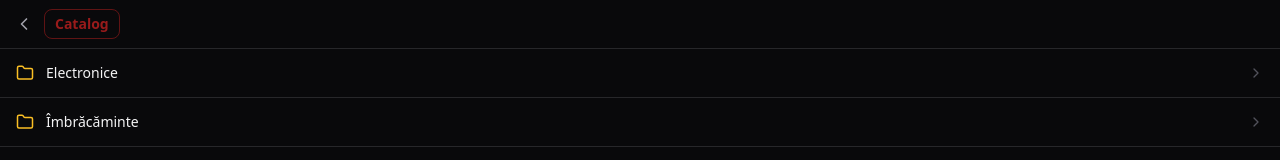
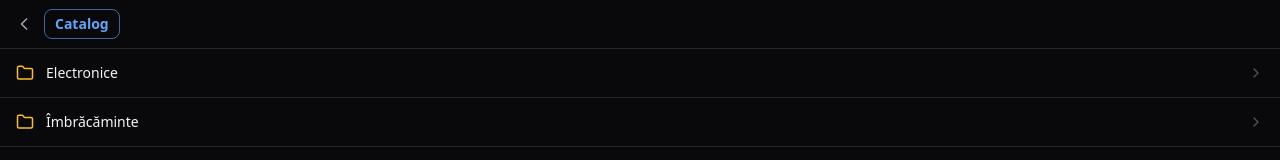
Before and after one commit to simionescuOv/v3-oneSKU, a React (Vite) app: page /catalog in a window 1280 px wide. Shown: the top 160 px of the page. Built offline with nearby package versions, Linux system fonts and the light colour scheme.

Commit message:
Înlocuiește grena (prea șters) cu albastru aprins în meniul lateral și breadcrumb-ul rădăcină
Co-Authored-By: Claude Opus 4.8 <noreply@anthropic.com>
Claude-Session: https://claude.ai/code/session_018NvaffrS3yjzHg42DdMbPQ

```diff
--- a/src/components/nav/SideMenu.jsx
+++ b/src/components/nav/SideMenu.jsx
@@ -46,7 +46,7 @@ export default function SideMenu() {
                 key={path}
                 onClick={() => handleNav(path)}
                 className={[
-                  'w-full flex items-center gap-4 px-5 py-3.5 text-sm font-medium text-red-800',
+                  'w-full flex items-center gap-4 px-5 py-3.5 text-sm font-medium text-blue-400',
                   'transition-colors',
                   active ? 'bg-zinc-800' : 'hover:bg-zinc-800/60',
                 ].join(' ')}
--- a/src/pages/CatalogPage.jsx
+++ b/src/pages/CatalogPage.jsx
@@ -465,7 +465,7 @@ export default function CatalogPage() {
       'text-sm',
       isRootCrumb
         ? isLast
-          ? 'shrink-0 px-2.5 py-1 rounded-lg border border-red-800/60 text-red-800 font-semibold'
+          ? 'shrink-0 px-2.5 py-1 rounded-lg border border-blue-400/60 text-blue-400 font-semibold'
           : 'shrink-0 px-2.5 py-1 rounded-lg border border-zinc-700 text-zinc-300 hover:border-zinc-500 hover:text-zinc-100'
         : isLast
           ? 'text-amber-400 font-semibold'
--- a/src/pages/HomePage.jsx
+++ b/src/pages/HomePage.jsx
@@ -1,5 +1,5 @@
 // Cuvânt generat la acest push, pentru verificarea versiunii deployed pe Vercel.
-const BUILD_WORD = 'salcie'
+const BUILD_WORD = 'azur'
 
 export default function HomePage() {
   return (
```
